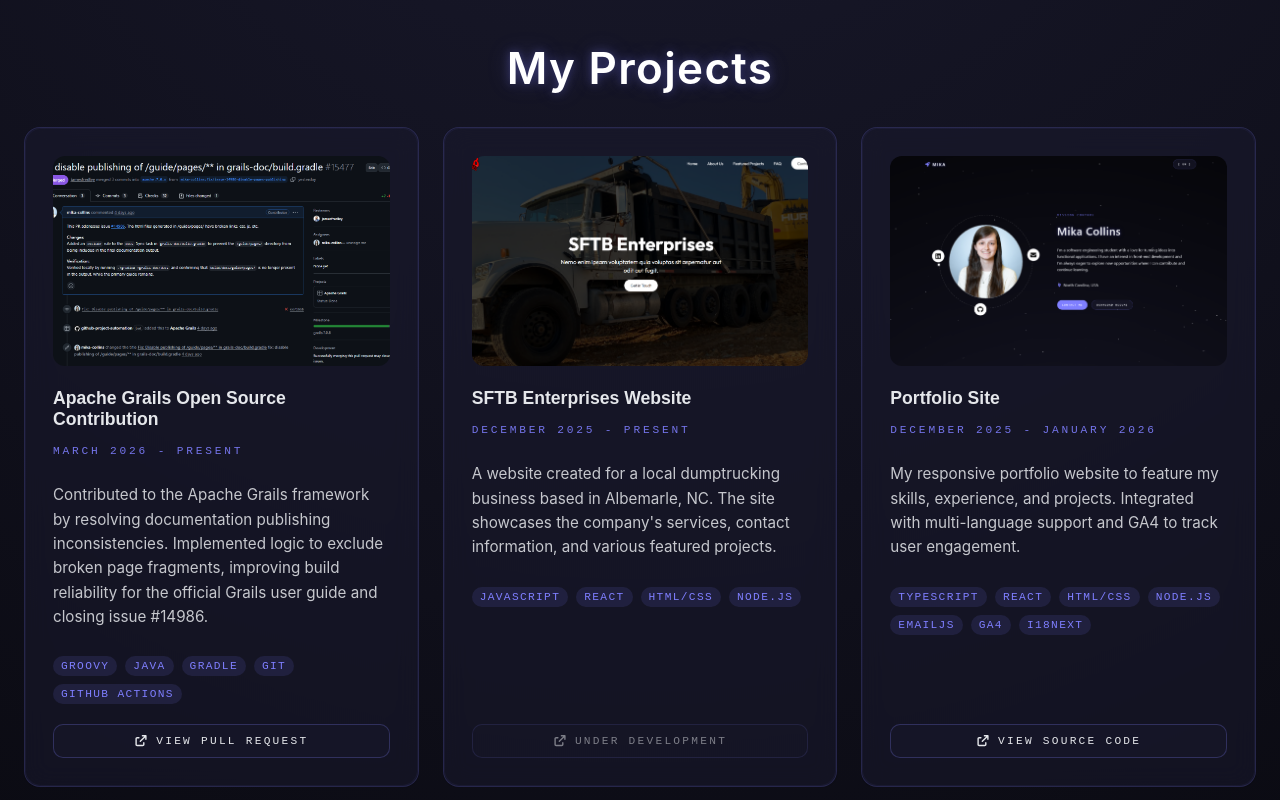
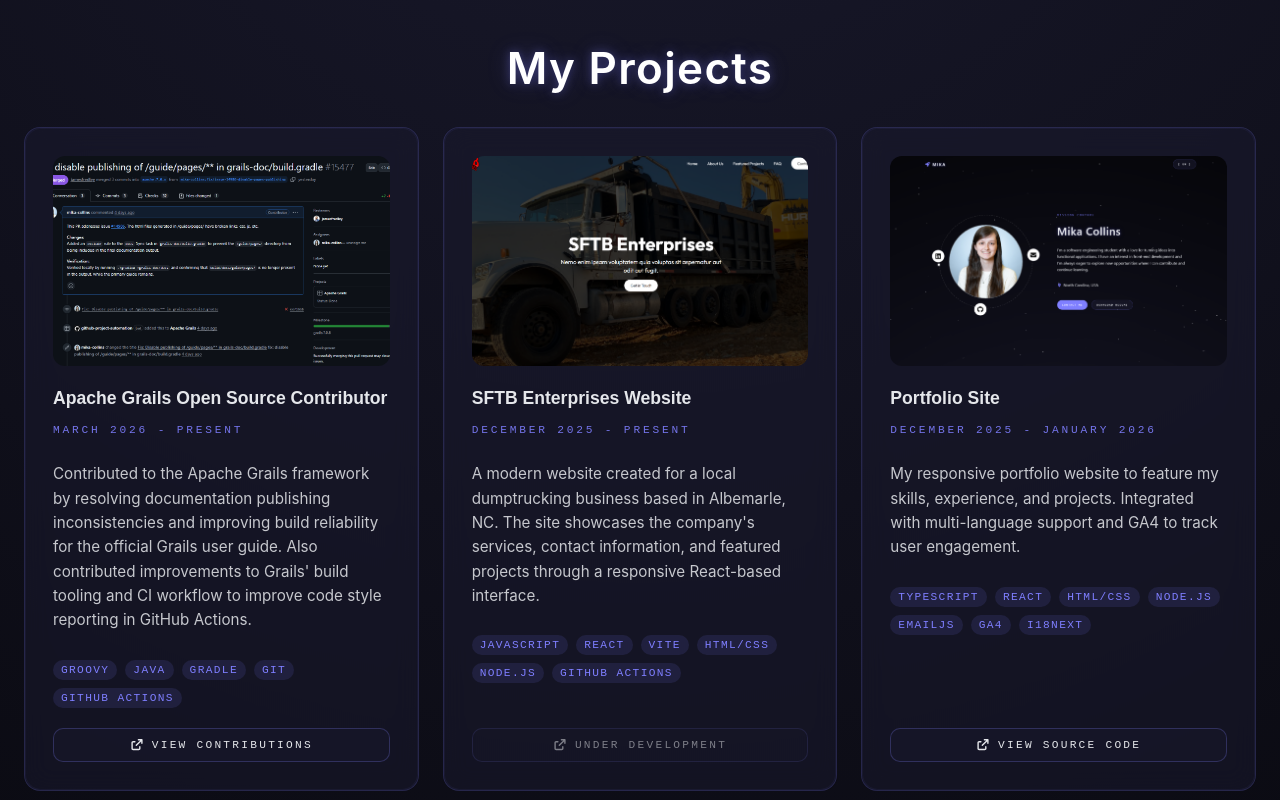
Before and after one commit to mika-collins/mika-collins.github.io, a React (Vite) app: page / in a window 1280 px wide. Shown: the part 2280-3080 px from the top of the page. Built offline with nearby package versions, Linux system fonts and the light colour scheme; no server answers.

Commit message:
Updated open src project desc and link

```diff
--- a/src/i18n/en.ts
+++ b/src/i18n/en.ts
@@ -111,21 +111,21 @@
       viewMore: "View More ({{count}})",
       list: [
         {
-          title: "Apache Grails Open Source Contribution",
+          title: "Apache Grails Open Source Contributor",
           timeframe: "March 2026 - Present",
-          description: "Contributed to the Apache Grails framework by resolving documentation publishing inconsistencies. Implemented logic to exclude broken page fragments, improving build reliability for the official Grails user guide and closing issue #14986.",
+          description: "Contributed to the Apache Grails framework by resolving documentation publishing inconsistencies and improving build reliability for the official Grails user guide. Also contributed improvements to Grails' build tooling and CI workflow to improve code style reporting in GitHub Actions.",
           image: "/ApacheGrails/MergedPR.png",
           tech: ["Groovy", "Java", "Gradle", "Git", "GitHub Actions"],
-          github: "https://github.com/apache/grails-core/pull/15477",
-          sourceLabel: "View Pull Request",
+          github: "https://github.com/apache/grails-core/pulls?q=is%3Apr+author%3Amika-collins",
+          sourceLabel: "View Contributions",
           disabled: false
         },
         {
           title: "SFTB Enterprises Website",
           timeframe: "December 2025 - Present",
-          description: "A website created for a local dumptrucking business based in Albemarle, NC. The site showcases the company's services, contact information, and various featured projects.",
+          description: "A modern website created for a local dumptrucking business based in Albemarle, NC. The site showcases the company's services, contact information, and featured projects through a responsive React-based interface.",
           image: "/SFTB/SFTBWebsite.png",
-          tech: ["Javascript", "React", "HTML/CSS", "Node.js"],
+          tech: ["Javascript", "React", "Vite", "HTML/CSS", "Node.js", "GitHub Actions"],
           github: "https://github.com/mika-collins",
           sourceLabel: "Under Development",
           disabled: true
--- a/src/i18n/es.ts
+++ b/src/i18n/es.ts
@@ -111,21 +111,21 @@
       viewMore: "Ver Más ({{count}})",
       list: [
         {
-          title: "Contribución de Código Abierto a Apache Grails",
+          title: "Colaboradora de Código Abierto a Apache Grails",
           timeframe: "Marzo 2026 - Presente",
-          description: "Contribuí al framework de Apache Grails resolviendo inconsistencias en la publicación de documentación. Implementé lógica para excluir fragmentos de página rotos, mejorando la confiabilidad de la construcción para la guía oficial de usuarios de Grails y cerrando el issue #14986.",
+          description: "Contribuí al framework de Apache Grails resolviendo inconsistencias en la publicación de documentación y mejorando la confiabilidad de la construcción para la guía oficial de usuarios de Grails. También contribuí con mejoras al tooling de construcción y al flujo de trabajo de CI para mejorar el informe de estilo de código en GitHub Actions.",
           image: "/ApacheGrails/MergedPR.png",
           tech: ["Groovy", "Java", "Gradle", "Git", "GitHub Actions"],
-          github: "https://github.com/apache/grails-core/pull/15477",
-          sourceLabel: "Ver Pull Request",
+          github: "https://github.com/apache/grails-core/pulls?q=is%3Apr+author%3Amika-collins",
+          sourceLabel: "Ver Contribuciones",
           disabled: false
         },
         {
           title: "Sitio web de SFTB Enterprises",
           timeframe: "Diciembre 2025 - Presente",
-          description: "Un sitio web creado para un negocio local de camiones de volteo con sede en Albemarle, NC. El sitio muestra los servicios de la empresa, la información de contacto y varios proyectos destacados.",
+          description: "Un sitio web moderno creado para un negocio local de camiones de volteo con sede en Albemarle, NC. El sitio muestra los servicios de la empresa, la información de contacto y los proyectos destacados a través de una interfaz basada en React responsive.",
           image: "/SFTB/SFTBWebsite.png",
-          tech: ["Javascript", "React", "HTML/CSS", "Node.js"],
+          tech: ["Javascript", "React", "Vite", "HTML/CSS", "Node.js", "GitHub Actions"],
           github: "https://github.com/mika-collins",
           sourceLabel: "En Desarrollo",
           disabled: true
```
